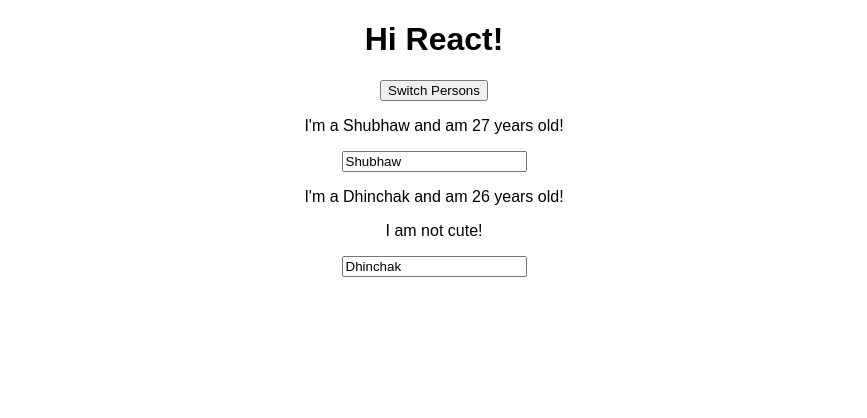
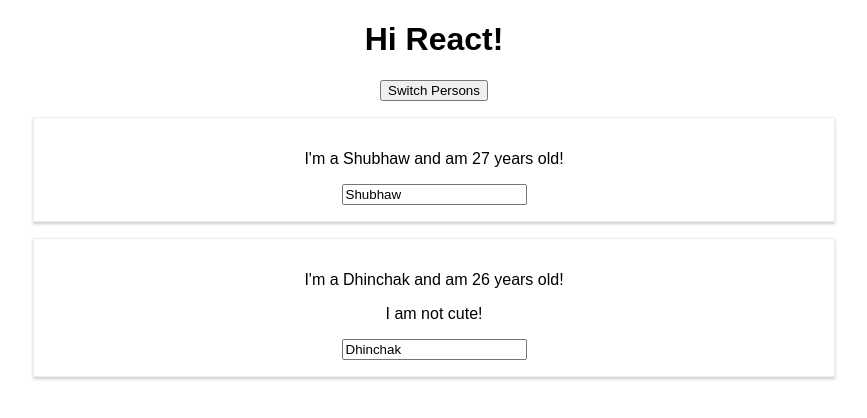
Before and after one commit to shubhaw/react-complete-guide, a React (Create React App) app: page / in a window 1280 px wide. Shown: the top 418 px of the page, without its empty margins (206-1073 px from the left). Built offline with nearby package versions, Linux system fonts and the light colour scheme.

Commit message:
lecture 47

```diff
--- /dev/null
+++ b/src/Person/Person.css
@@ -0,0 +1,8 @@
+.Person {
+    width: 60%;
+    margin: 16px auto;
+    border: 1px solid #EEEEEE;
+    box-shadow: 0 2px 3px #CCCCCC;
+    padding: 16px;
+    text-align: center;
+}
--- a/src/Person/Person.js
+++ b/src/Person/Person.js
@@ -1,8 +1,10 @@
 import React from 'react';
+
+import './Person.css';
 
 const person = (props) => {
     return (
-        <div>
+        <div className='Person'>
             <p onClick={props.click}>I'm a {props.name} and am {props.age} years old!</p>
             <p>{props.children}</p>
             <input type="text" onChange={props.change} value={props.name} />
```
